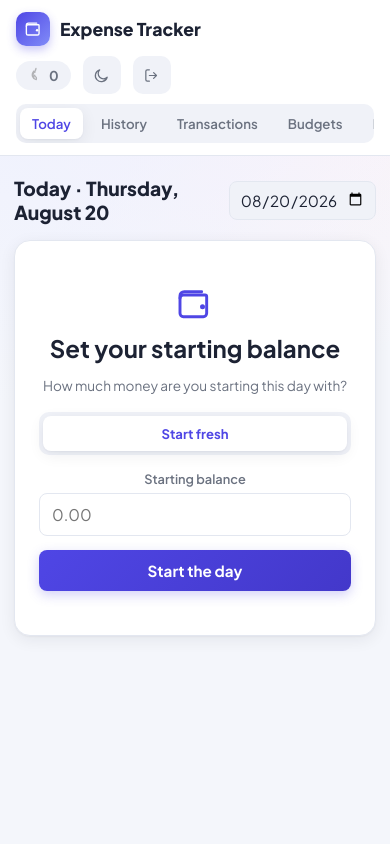
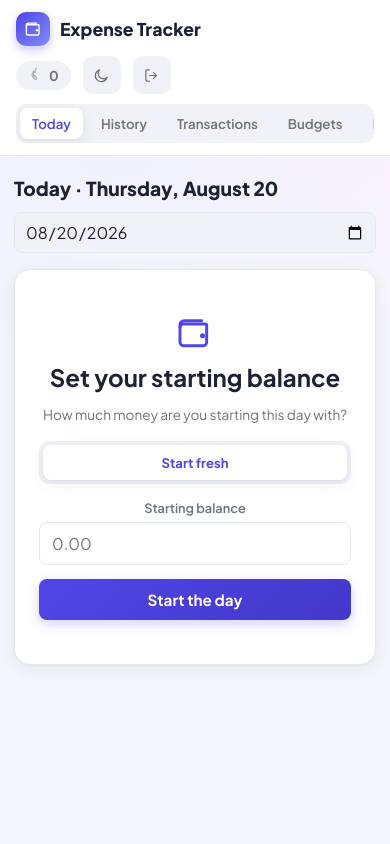
Before and after one commit to TerryTaku2/Expense-tracking-System, a Flask app: page / in a window 390 px wide. Run offline with Flask 3, Linux system fonts and the light colour scheme; the visitor is signed in with stand-in values (Sample User, id 1); data that the repository does not hold is empty.

Commit message:
Fix horizontal page overflow clipping content on phones
- html/body had no overflow-x guard, so if any single element ended up
  even slightly wider than the viewport, the whole page became
  horizontally scrollable and content got clipped off the left edge
  (topbar, date heading, stat labels all cut short) instead of that one
  element just wrapping or scrolling locally.
- .date-row input[type="date"] had its own more specific font-size rule
  that silently undid the earlier 16px-minimum fix, dropping back to
  15.2px for that one input.
- .date-row now wraps/stacks below 400px instead of squeezing the
  heading and native date-picker control onto one line.

Co-Authored-By: Claude Sonnet 5 <noreply@anthropic.com>

```diff
--- a/static/css/style.css
+++ b/static/css/style.css
@@ -48,8 +48,21 @@
   box-sizing: border-box;
 }
 
+/* Safety net: if any single element ever ends up a little wider than the
+   viewport (a native date-picker control, a long unbreakable word, a
+   fixed-width chart before it's had a chance to measure its container,
+   etc.), this stops it from dragging the whole page into a horizontally
+   scrollable state — which is what actually clips content off the left
+   edge on phones, not just that one element looking slightly too wide. */
+html {
+  overflow-x: hidden;
+  width: 100%;
+}
+
 body {
   margin: 0;
+  overflow-x: hidden;
+  width: 100%;
   background: var(--bg-accent), var(--bg);
   background-attachment: fixed;
   color: var(--text);
@@ -362,6 +375,7 @@ main {
   display: flex;
   align-items: center;
   justify-content: space-between;
+  flex-wrap: wrap;
   gap: 12px;
   margin-bottom: 16px;
 }
@@ -375,9 +389,16 @@ main {
   border: 1px solid var(--border);
   border-radius: 8px;
   padding: 8px 10px;
-  font-size: 0.95rem;
+  font-size: max(0.95rem, 16px);
   color: var(--text);
   background: var(--surface-muted);
+  max-width: 100%;
+}
+
+@media (max-width: 400px) {
+  .date-row input[type="date"] {
+    width: 100%;
+  }
 }
 
 .balance-card {
```
